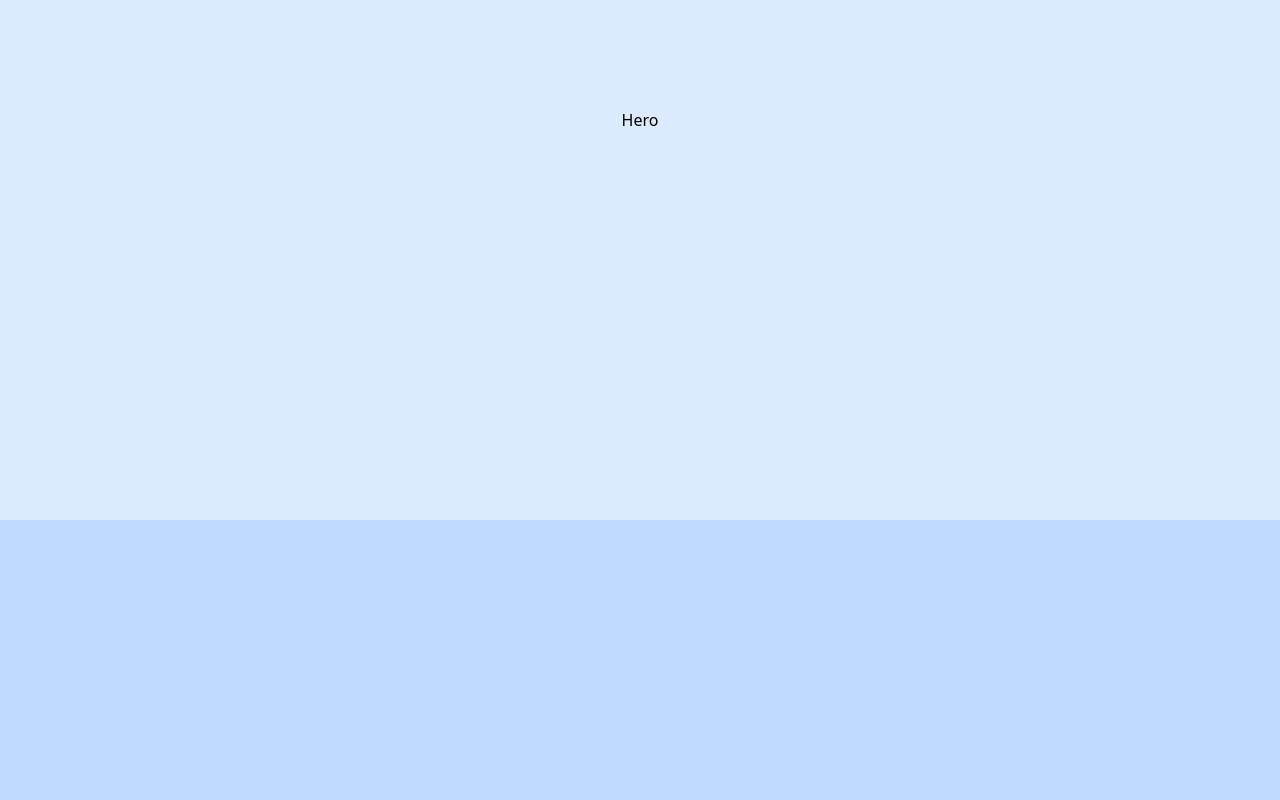
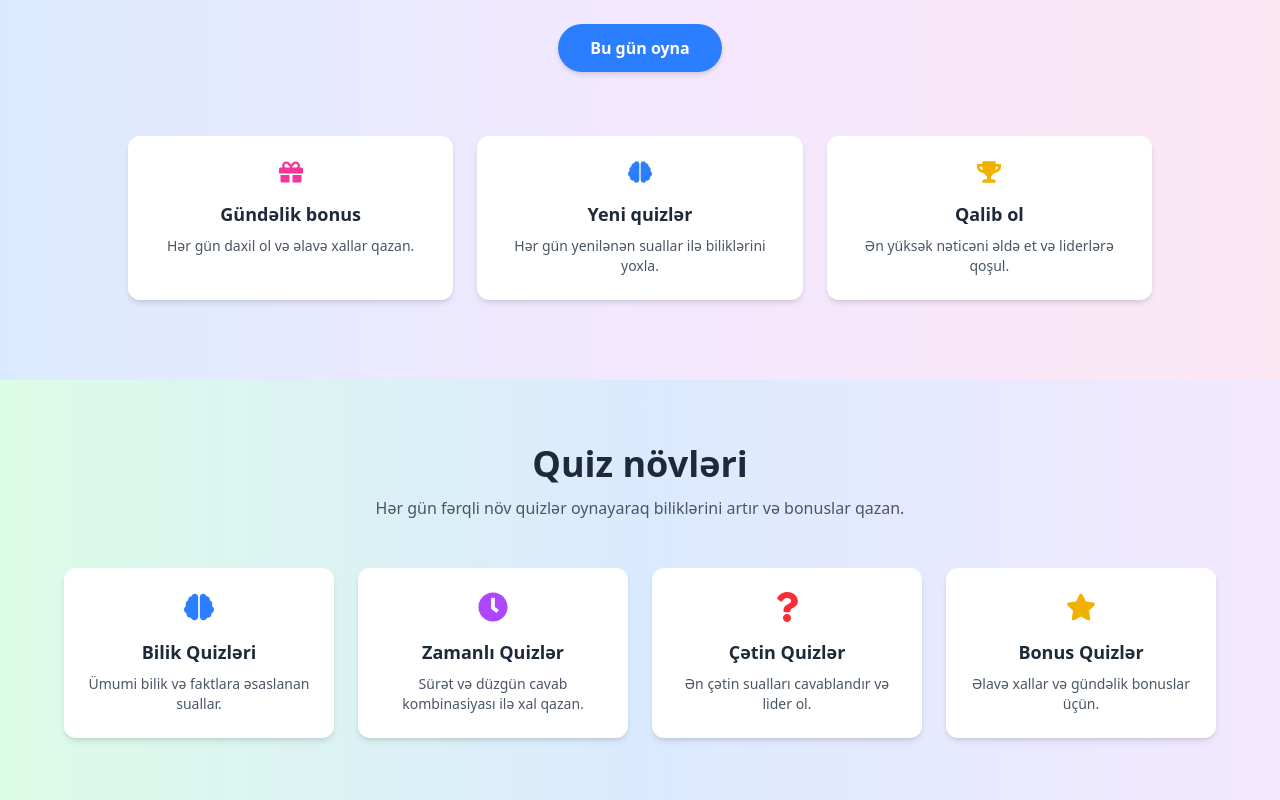
Before and after one commit to Aghakarim-23/exam-frontend, a React (Vite) app: page / in a window 1280 px wide. Shown: the part 360-1160 px from the top of the page. Built offline with nearby package versions, Linux system fonts and the light colour scheme; no server answers.

Commit message:
redesigned QuizTypes section

```diff
--- a/src/components/home/Hero.jsx
+++ b/src/components/home/Hero.jsx
@@ -1,9 +1,62 @@
-import React from 'react'
+import { FaGift, FaBrain, FaTrophy } from "react-icons/fa";
 
 const Hero = () => {
+  const features = [
+    {
+      icon: <FaGift className="text-pink-500 text-2xl" />,
+      title: "Gündəlik bonus",
+      desc: "Hər gün daxil ol və əlavə xallar qazan.",
+    },
+    {
+      icon: <FaBrain className="text-blue-500 text-2xl" />,
+      title: "Yeni quizlər",
+      desc: "Hər gün yenilənən suallar ilə biliklərini yoxla.",
+    },
+    {
+      icon: <FaTrophy className="text-yellow-500 text-2xl" />,
+      title: "Qalib ol",
+      desc: "Ən yüksək nəticəni əldə et və liderlərə qoşul.",
+    },
+  ];
+
   return (
-    <div className='min-h-screen flex justify-center items-center bg-blue-100'>Hero</div>
-  )
-}
+    <section className="bg-gradient-to-r from-blue-100 via-purple-100 to-pink-100 py-20 px-4 text-center">
 
-export default Hero
+      {/* TITLE */}
+      <h1 className="text-3xl md:text-5xl font-bold text-gray-800 max-w-3xl mx-auto leading-tight">
+        Gündəlik quizlər və gündəlik bonuslar 🎯
+      </h1>
+
+      {/* DESCRIPTION */}
+      <p className="mt-6 text-gray-600 max-w-xl mx-auto text-sm md:text-base">
+        Hər gün yeni quizlərə qoşul, biliklərini artır və bonuslar qazan.
+        Özünü sına və liderlər siyahısında yerini tut.
+      </p>
+
+      {/* BUTTON */}
+      <button className="mt-8 bg-blue-500 hover:bg-blue-600 text-white px-8 py-3 rounded-full text-sm md:text-base font-semibold shadow-md hover:shadow-lg transition">
+        Bu gün oyna
+      </button>
+
+      {/* CARDS */}
+      <div className="mt-16 grid gap-6 md:grid-cols-3 max-w-5xl mx-auto">
+        {features.map((item, idx) => (
+          <div
+            key={idx}
+            className="bg-white rounded-xl p-6 shadow-md hover:shadow-xl transition hover:scale-105"
+          >
+            <div className="mb-4 flex justify-center">{item.icon}</div>
+            <h3 className="font-semibold text-lg text-gray-800">
+              {item.title}
+            </h3>
+            <p className="text-gray-600 text-sm mt-2">
+              {item.desc}
+            </p>
+          </div>
+        ))}
+      </div>
+    </section>
+  );
+};
+
+export default Hero;
--- a/src/components/home/QuizTypes.jsx
+++ b/src/components/home/QuizTypes.jsx
@@ -1,9 +1,62 @@
-import React from 'react'
+import React from "react";
+import { FaBrain, FaClock, FaQuestion, FaStar } from "react-icons/fa";
 
 const QuizTypes = () => {
+  const quizTypes = [
+    {
+      id: 1,
+      title: "Bilik Quizləri",
+      desc: "Ümumi bilik və faktlara əsaslanan suallar.",
+      icon: <FaBrain className="text-blue-500 text-3xl" />,
+    },
+    {
+      id: 2,
+      title: "Zamanlı Quizlər",
+      desc: "Sürət və düzgün cavab kombinasiyası ilə xal qazan.",
+      icon: <FaClock className="text-purple-500 text-3xl" />,
+    },
+    {
+      id: 3,
+      title: "Çətin Quizlər",
+      desc: "Ən çətin sualları cavablandır və lider ol.",
+      icon: <FaQuestion className="text-red-500 text-3xl" />,
+    },
+    {
+      id: 4,
+      title: "Bonus Quizlər",
+      desc: "Əlavə xallar və gündəlik bonuslar üçün.",
+      icon: <FaStar className="text-yellow-500 text-3xl" />,
+    },
+  ];
+
   return (
-    <div className='min-h-screen flex justify-center items-center bg-blue-200' id='quizs'>QuizTypes</div>
-  )
-}
+    <section
+      id="quizs"
+      className="py-16 px-4 bg-gradient-to-r from-green-100 via-blue-100 to-purple-100"
+    >
+      <div className="text-center mb-12">
+        <h2 className="text-3xl md:text-4xl font-bold text-gray-800">
+          Quiz növləri
+        </h2>
+        <p className="text-gray-600 mt-3 max-w-xl mx-auto">
+          Hər gün fərqli növ quizlər oynayaraq biliklərini artır və bonuslar qazan.
+        </p>
+      </div>
 
-export default QuizTypes
+      <div className="grid gap-6 md:grid-cols-2 lg:grid-cols-4 max-w-6xl mx-auto">
+        {quizTypes.map((quiz) => (
+          <div
+            key={quiz.id}
+            className="bg-white rounded-xl shadow-md p-6 flex flex-col items-center text-center hover:shadow-xl transition hover:scale-105"
+          >
+            <div className="mb-4">{quiz.icon}</div>
+            <h3 className="text-lg font-semibold text-gray-800">{quiz.title}</h3>
+            <p className="text-gray-600 text-sm mt-2">{quiz.desc}</p>
+          </div>
+        ))}
+      </div>
+    </section>
+  );
+};
+
+export default QuizTypes;
```
